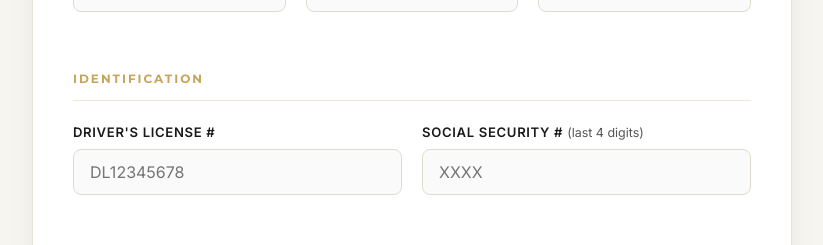
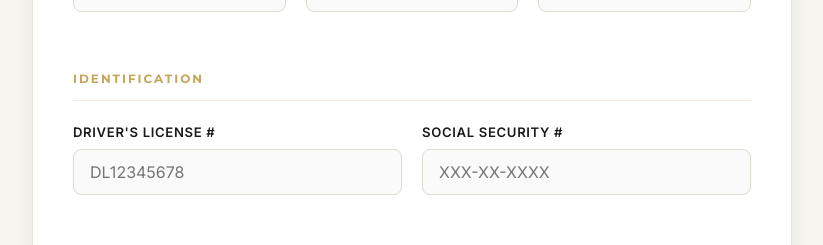
Before and after one commit to letstalk-code/mays-homebridge, a Next.js app: page /intake in a window 1280 px wide. Shown: the part 1180-1425 px from the top of the page, without its empty margins (228-1051 px from the left). Built offline with nearby package versions, Linux system fonts and the light colour scheme.

Commit message:
Update SSN field to capture full social security number
Co-Authored-By: Claude Sonnet 4.6 <noreply@anthropic.com>

```diff
--- a/app/api/intake/route.ts
+++ b/app/api/intake/route.ts
@@ -86,7 +86,7 @@ export async function POST(req: NextRequest) {
             '',
             '— IDENTIFICATION —',
             `Driver\'s License #: ${dlNumber || 'Not provided'}`,
-            `SSN (last 4): ${ssn || 'Not provided'}`,
+            `SSN: ${ssn || 'Not provided'}`,
             '',
             '— EMPLOYMENT —',
             `Place of Employment: ${employer || 'Not provided'}`,
--- a/components/IntakeForm.tsx
+++ b/components/IntakeForm.tsx
@@ -158,8 +158,8 @@ export default function IntakeForm() {
                     <input type="text" id="dlNumber" name="dlNumber" placeholder="DL12345678" disabled={disabled} />
                 </div>
                 <div className={styles.formGroup}>
-                    <label htmlFor="ssn">Social Security # <span className={styles.optional}>(last 4 digits)</span></label>
-                    <input type="text" id="ssn" name="ssn" placeholder="XXXX" maxLength={4} disabled={disabled} />
+                    <label htmlFor="ssn">Social Security #</label>
+                    <input type="text" id="ssn" name="ssn" placeholder="XXX-XX-XXXX" maxLength={11} disabled={disabled} />
                 </div>
             </div>
 
```
